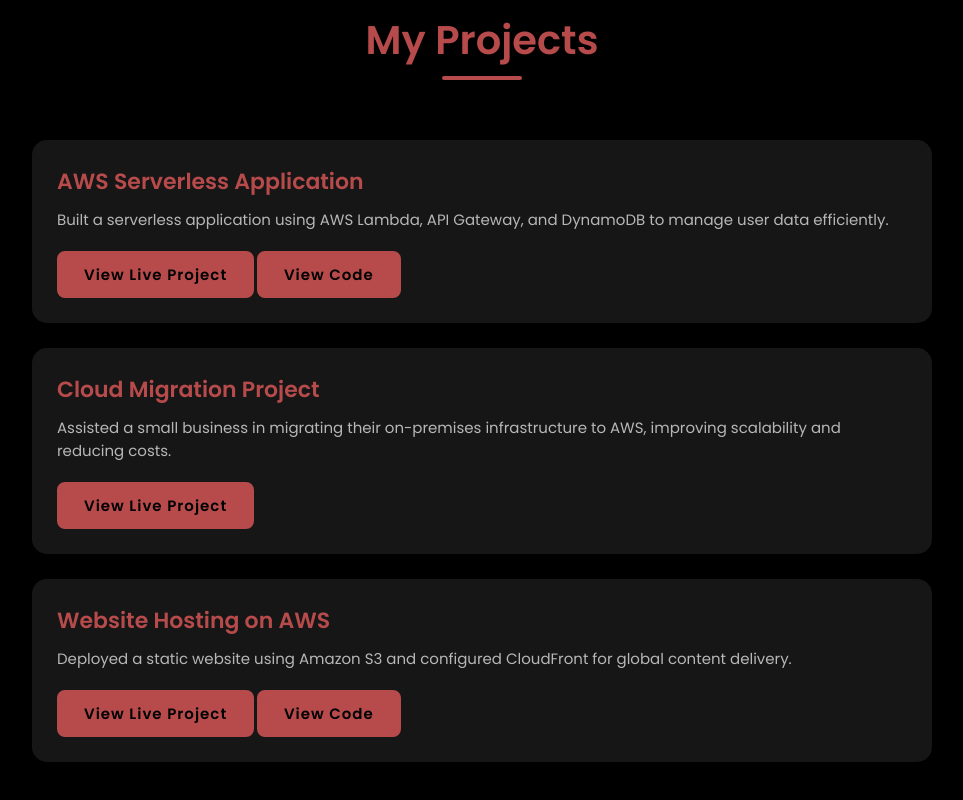
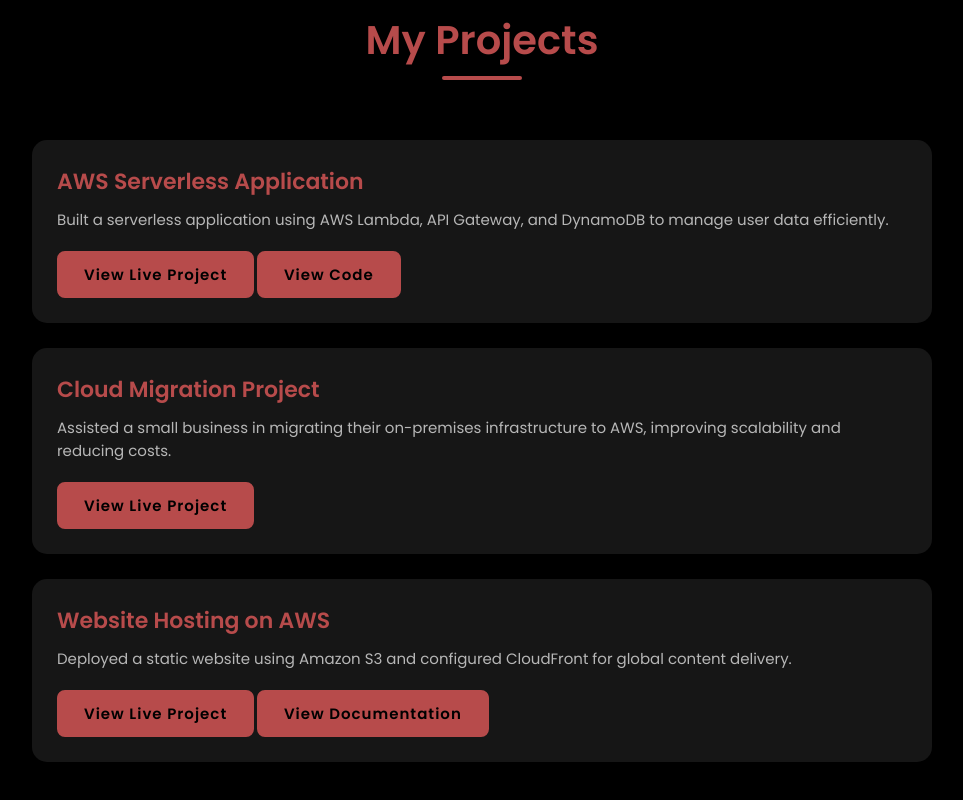
Before and after one commit to Biden254/Loren-portfolio, a plain HTML site: page experience.html in a window 1280 px wide. Shown: the part 1084-1884 px from the top of the page, without its empty margins (158-1121 px from the left). Drawn offline with Linux system fonts and the light colour scheme.

Commit message:
Added static website hosting on AWS documentation

```diff
--- a/experience.html
+++ b/experience.html
@@ -58,7 +58,7 @@
                 <h2>Website Hosting on AWS</h2>
                 <p>Deployed a static website using Amazon S3 and configured CloudFront for global content delivery.</p>
                 <a href="http://skyintel.s3-website-us-west-2.amazonaws.com/" target="_blank" class="btn">View Live Project</a>
-                <a href="https://github.com/Biden254/Weather-site" target="_blank" class="btn">View Code</a>
+                <a href="Website-hosting-doc.pdf" target="_blank" class="btn">View Documentation</a>
             </div>
         </div>
     </section>
```
Also changed, not shown: 1 other file.
